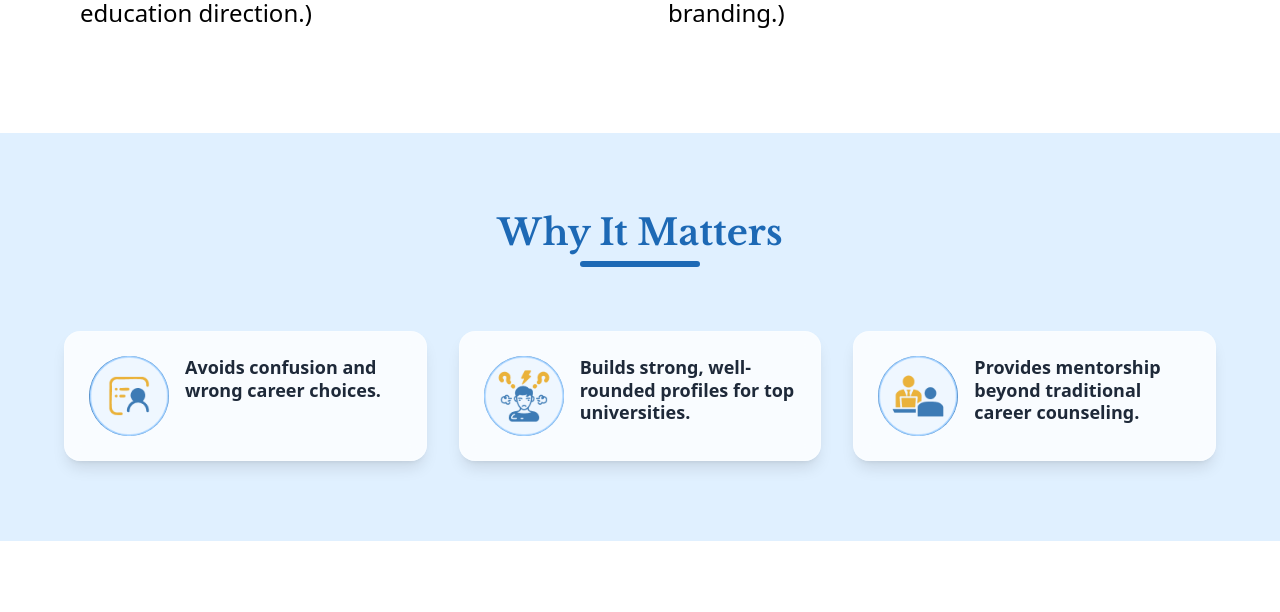
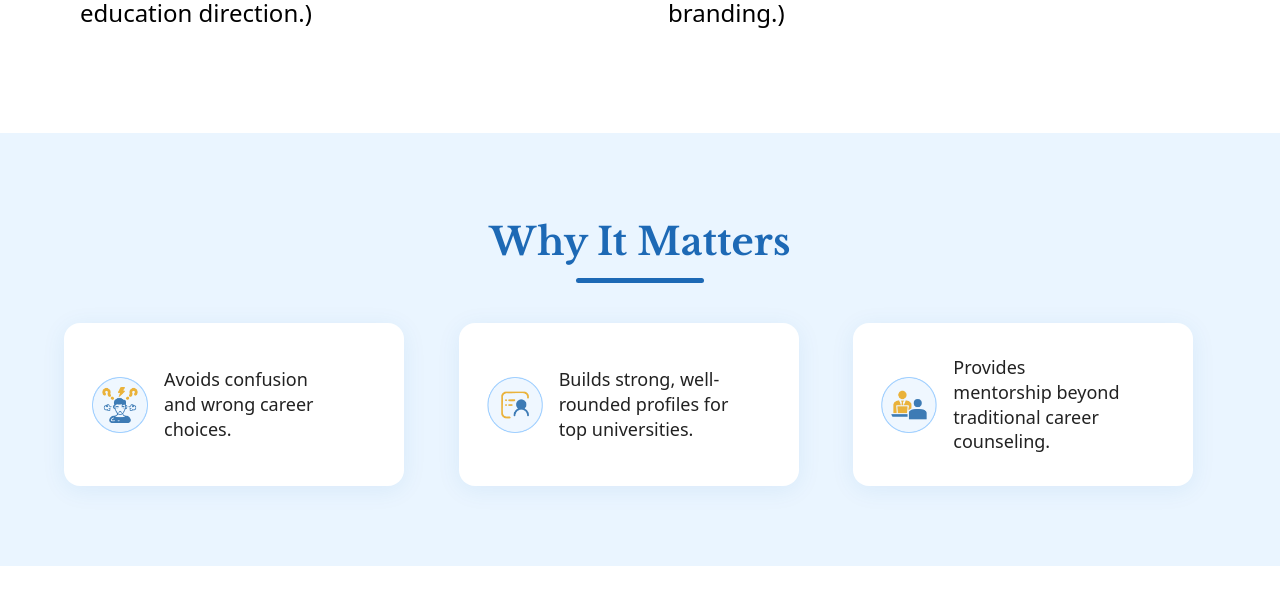
Before and after one commit to workvikrant/NueAnchor-FE, a React (Vite) app: page /brands in a window 1280 px wide. Shown: the part 1760-2372 px from the top of the page. Built offline with nearby package versions, Linux system fonts and the light colour scheme.

Commit message:
new changes

```diff
--- a/src/components/CTA.jsx
+++ b/src/components/CTA.jsx
@@ -1,6 +1,9 @@
 import React from "react";
+import { useNavigate } from "react-router-dom";
 
 const CTA = () => {
+  const navigate = useNavigate();
+
   return (
     <>
       <style>{`
@@ -41,7 +44,10 @@ const CTA = () => {
         <h3 className="cta-title">
           Ready to work with us?
         </h3>
-        <button className="cta-btn">
+        <button
+          className="cta-btn"
+          onClick={() => navigate('/contact')}
+        >
           Contact Us Today
         </button>
       </section>
--- a/src/components/CareerDetails/WhyItMatters.jsx
+++ b/src/components/CareerDetails/WhyItMatters.jsx
@@ -1,32 +1,48 @@
 import React from 'react';
-import FeatureCard from '../UI/FeatureCard';
-import { whyItMattersData } from '../../Data/WhyItMattersdData';
+import avoidIcon from '../../assets/Why1.png';
+import profileIcon from '../../assets/Why2.png';
+import mentorIcon from '../../assets/Why3.png';
 
-const WhyItMatters = () => {
-  return (
-    <section className="py-20 px-16 bg-background">
-      <div className="max-w-7xl mx-auto">
-        {/* Section Header */}
-        <div className="text-center mb-16">
-          <h2 className="text-4xl md:text-[36px]  font-baskerville font-bold text-[#1D69B5] mb-2">
+const whyItMattersData = [
+  {
+    id: 1,
+    icon: avoidIcon,
+    text: 'Avoids confusion and wrong career choices.',
+  },
+  {
+    id: 2,
+    icon: profileIcon,
+    text: 'Builds strong, well-rounded profiles for top universities.',
+  },
+  {
+    id: 3,
+    icon: mentorIcon,
+    text: 'Provides mentorship beyond traditional career counseling.',
+  },
+];
+
+const WhyItMatters = () => (
+  <section className="py-20 px-4 md:px-0 bg-[#EAF5FF]">
+    <div className="max-w-6xl mx-auto">
+      <div className="text-center mb-10">
+        <h2 className="text-[32px] md:text-[38px] font-baskerville font-bold text-[#1D69B5] mb-2">
           Why It Matters
         </h2>
-          <div className="w-30 h-[6px] bg-title  mx-auto rounded-full mb-8"></div>
+        <div className="w-32 h-[5px] bg-[#1D69B5] mx-auto rounded-full mb-4"></div>
       </div>
-
-        {/* Features Grid */}
-        <div className="grid grid-cols-1 md:grid-cols-2 lg:grid-cols-3 gap-8">
-          {whyItMattersData.map((feature) => (
-            <FeatureCard
-              key={feature.id}
-              icon={feature.icon}
-              title={feature.title}
-            />
+      <div className="grid grid-cols-1 md:grid-cols-3 gap-8">
+        {whyItMattersData.map((item) => (
+          <div
+            key={item.id}
+            className="bg-white rounded-[16px] shadow-[0_4px_24px_rgba(29,105,181,0.08)] flex flex-row items-center px-7 py-8 min-w-[240px] max-w-[340px]"
+          >
+            <img src={item.icon} alt="" className="w-14 h-14 mr-4" />
+            <p className="text-[#222] text-[18px] font-figtree font-medium text-left leading-snug w-[60%]">{item.text}</p>
+          </div>
         ))}
       </div>
     </div>
   </section>
 );
-};
 
 export default WhyItMatters;
```
Also changed, not shown: src/assets/Why1.png, src/assets/Why2.png. Lines whose indentation alone changed are shown as unchanged.
